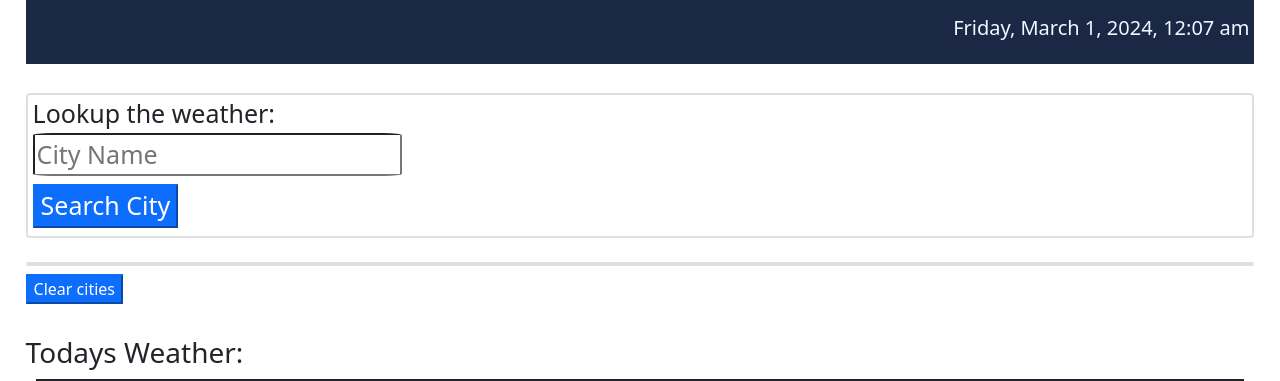
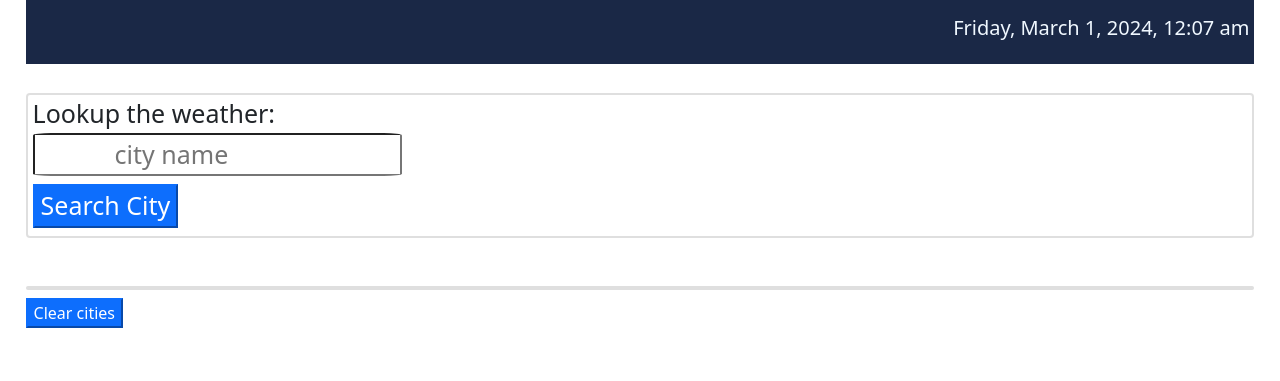
Before and after one commit to PaulRusz/WeatherMate, a plain HTML site: page index.html in a window 1280 px wide. Shown: the part 94-475 px from the top of the page. Drawn offline with nearby package versions, Linux system fonts and the light colour scheme.

Commit message:
added more <br>'s on HTML

```diff
--- a/index.html
+++ b/index.html
@@ -27,10 +27,11 @@
             <div>
                 <form id="citySearch">
                     <label>Lookup the weather:</label><br>
-                    <input type="text" placeholder="City Name" class="searchBox" id="city-input"><br>
+                    <input type="text" placeholder="            city name" class="searchBox" id="city-input"><br>
                     <button class="btn-primary my-2" type="submit">Search City</button>
                 </form>
             </div>
+            <br>
             <br>
 
             <section>
@@ -51,11 +52,13 @@
             <div id="id=cityHistory">
             </div>
             <br>
+            <br>
             <h3>Todays Weather:</h3>
             <div id="todaysWeather">
 
             </div>
-
+            <br>
+            <br>
             <div id="futureWeatherHeader">5 Day Forecast:</div>
             <div id="futureWeather">
                 <!--  <ul class="col-2 day">
```
